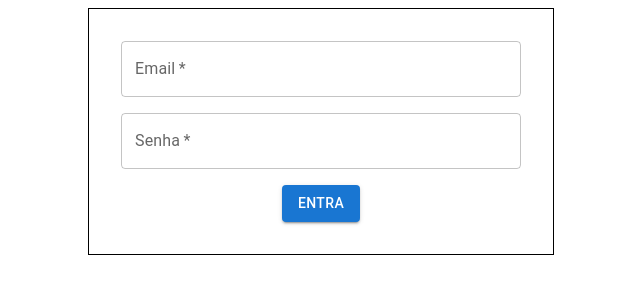
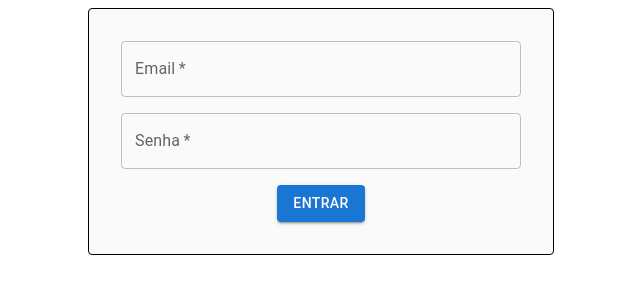
Before and after one commit to thalespinto/todo-frontend, a React (Vite) app: page / in a window 1280 px wide. Shown: the top 300 px of the page, without its empty margins (319-959 px from the left). Built offline with nearby package versions, Linux system fonts and the light colour scheme.

Commit message:
feature: styling PageContainer and Form

```diff
--- /dev/null
+++ b/src/components/pageContainer/index.tsx
@@ -0,0 +1,18 @@
+import {Box as MUIBox, styled} from "@mui/material";
+import {ReactNode} from "react";
+
+const Box = styled(MUIBox)(({ theme }) => ({
+    height: "100%",
+    width: "100%",
+    backgroundColor: theme.palette.background.paper,
+}));
+
+const PageContainer = ({ children }:{ children:ReactNode }) => {
+    return(
+        <Box>
+            { children }
+        </Box>
+    )
+}
+
+export default PageContainer
--- a/src/pages/public/login/index.tsx
+++ b/src/pages/public/login/index.tsx
@@ -1,5 +1,22 @@
 import {SubmitHandler, useForm} from "react-hook-form";
-import {Box, Button, TextField} from "@mui/material";
+import {Box, Button, styled, TextField} from "@mui/material";
+import PageContainer from "../../../components/pageContainer";
+
+const StyledContainer = styled(Box)(({ theme }) => ({
+    width: "100%",
+    backgroundColor: theme.palette.grey["50"],
+    display:"flex",
+    flexDirection:"column",
+    alignItems:"center",
+    justifyContent:"center",
+    gap:"1em",
+    margin:"auto",
+    padding:"2em",
+    maxWidth:"400px",
+    border:"1px solid black",
+    borderRadius:"4px",
+}));
+
 
 type TLogin = {
     email: string;
@@ -14,19 +31,10 @@ const Login = () => {
         }
 
     return(
-            <Box
-                component="form"
+        <PageContainer>
+            <StyledContainer
+                as="form"
                 onSubmit={handleSubmit(onSubmit)}
-
-                display="flex"
-                flexDirection="column"
-                alignItems="center"
-                justifyContent="center"
-                gap="1em"
-                margin="auto"
-                padding="2em"
-                maxWidth="400px"
-                border="1px solid black"
             >
                 <TextField
                     {...register(("email"))}
@@ -43,8 +51,10 @@ const Login = () => {
                     name="password"
                     fullWidth
                 />
-                <Button variant="contained" type={"submit"} >Entra</Button>
-            </Box>
+                <Button variant="contained" type={"submit"} >Entrar</Button>
+            </StyledContainer>
+        </PageContainer>
+
     )
 }
 
```
